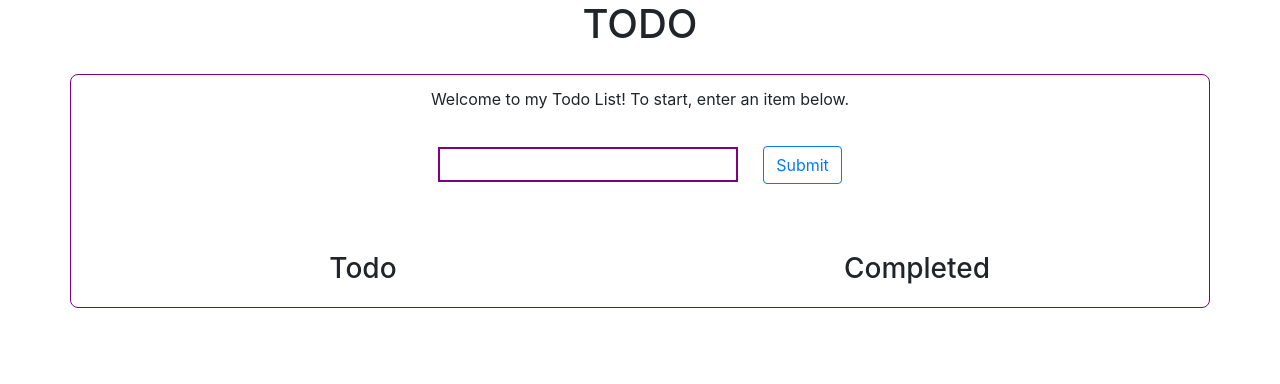
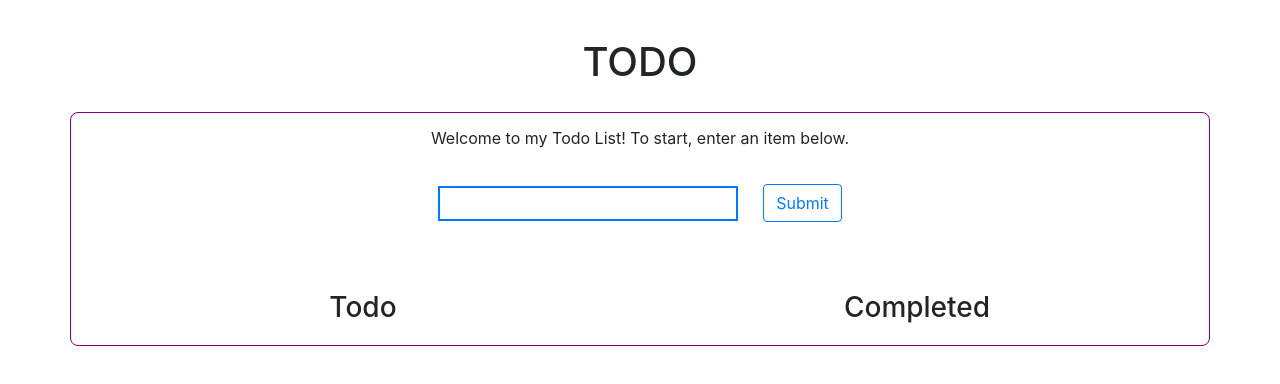
Before and after one commit to mattlanteigne/todo, a React (Create React App) app: page / in a window 1280 px wide. Shown: the top 384 px of the page. Built offline with nearby package versions, Linux system fonts and the light colour scheme.

Commit message:
Styling changes
Small styling changes.

```diff
--- a/src/App.css
+++ b/src/App.css
@@ -34,7 +34,8 @@
 
 }
 
-h1 {
+.title {
+  margin-top: 3%;
   text-align: center;
 }
 
@@ -55,7 +56,7 @@ form {
 }
 
 .inputField {
-  border: 2px solid purple;
+  border: 2px solid #007bff;
   width: 300px;
   height: 35px;
 }
--- a/src/App.js
+++ b/src/App.js
@@ -6,7 +6,7 @@ import List from './components/List';
 function App() {
   return (
     <div>
-      <h1>TODO</h1>
+      <h1 className="title">TODO</h1>
       <div className="container">
         <List />
       </div>
```
Also changed, not shown: package.json (+7 -1 lines), 2 other files (tests, documents, lock files or other folders).
